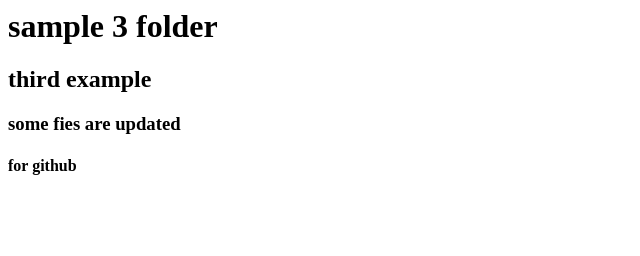
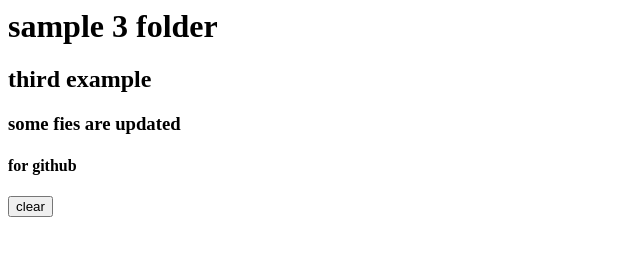
Before and after one commit to Naveen-kumaar/sample3, a plain HTML site: page index.html in a window 1280 px wide. Shown: the whole page, without its empty margins (0-640 px from the left). Drawn offline with Linux system fonts and the light colour scheme.

Commit message:
Update button

```diff
--- a/index.html
+++ b/index.html
@@ -5,5 +5,6 @@
      <h2>third example</h2>
         <h3>some fies are updated</h3>
         <h4>for github</h4>
+        <button type="clear">clear</button>
     </body>
 </html>
```
